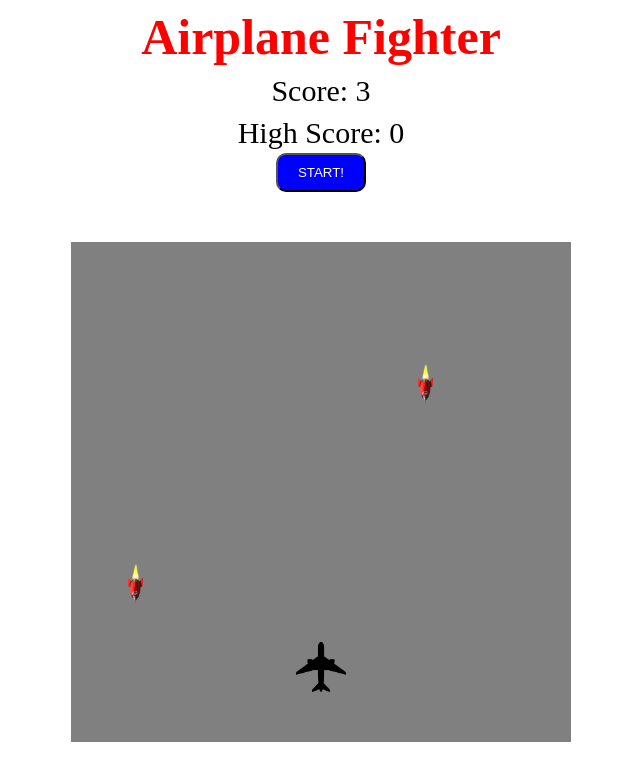
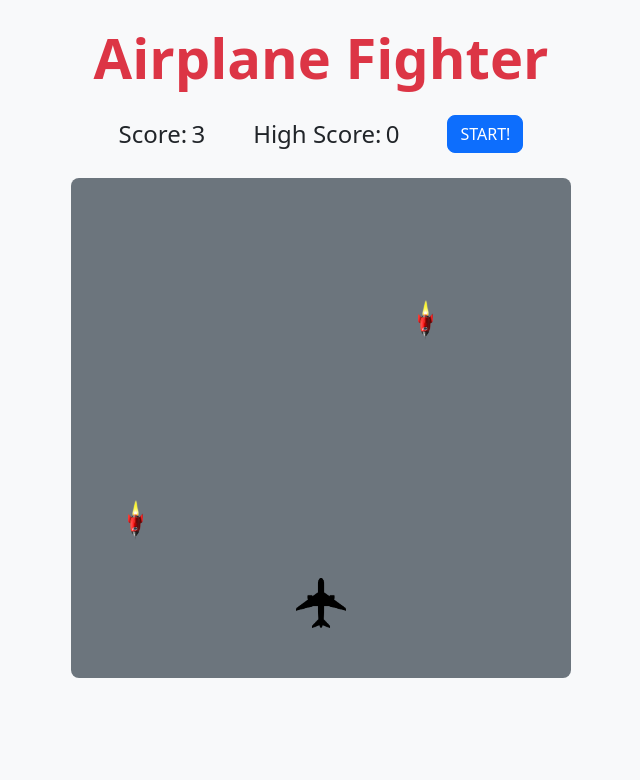
Before and after one commit to CosminMorar/airplane-fighter, a plain HTML site: page index.html in a window 1280 px wide. Both pictures are taken after a click on the button "START!". Shown: the whole page, without its empty margins (319-959 px from the left). Drawn offline with nearby package versions, Linux system fonts and the light colour scheme.

Commit message:
Stylised the game using bootstrap

```diff
--- a/index.html
+++ b/index.html
@@ -3,26 +3,51 @@
   <head>
     <meta charset="utf-8">
     <title>Airplane Fighter</title>
+    <!-- Bootstrap CSS (CDN) -->
+    <link
+      rel="stylesheet"
+      href="https://cdn.jsdelivr.net/npm/bootstrap@5.3.0/dist/css/bootstrap.min.css"
+    >
     <link rel="stylesheet" href="style.css">
     <script src="play.js"></script>
   </head>
-  <body>
-    <div class="game-header">
-      <div class="game-title">
-        Airplane Fighter
+
+  <body class="bg-light">
+    <div class="container my-4">
+
+      <!-- Game Title / Header -->
+      <div class="row text-center">
+        <div class="col">
+          <h1 class="display-4 fw-bold text-danger">Airplane Fighter</h1>
+        </div>
       </div>
-    </div>
-    <div class="game-controls">
-      <div class="score-display">
-        Score:
-        <span class="score">0</span>
+
+      <!-- Scores and Start Button -->
+      <div class="row my-3 align-items-center justify-content-center">
+        <div class="col-auto score-display">
+          <span class="fs-4">Score:</span>
+          <span class="score fs-4">0</span>
+        </div>
+        <div class="col-auto high-score-display ms-4">
+          <span class="fs-4">High Score:</span>
+          <span class="high-score fs-4">0</span>
+        </div>
+        <div class="col-auto">
+          <button
+            type="button"
+            class="start-button btn btn-primary ms-4"
+            onClick="startGame()"
+          >
+            START!
+          </button>
+        </div>
       </div>
-      <div class="high-score-display">
-        High Score:
-        <span class="high-score">0</span>
-      </div>
-      <button type="button" class="start-button" onClick="startGame()">START!</button>
+
+      <!-- Game Board (will be injected/removed dynamically) -->
 
     </div>
+    <script
+      src="https://cdn.jsdelivr.net/npm/bootstrap@5.3.0/dist/js/bootstrap.bundle.min.js"
+    ></script>
   </body>
 </html>
--- a/play.js
+++ b/play.js
@@ -7,20 +7,19 @@ function getRandomInt(min, max) {
 }
 
 function createGameBoard() {
-  document.body.innerHTML += '<div class="game-board"></div>';
-  gameBoard = document.getElementsByClassName("game-board")[0];
+  document.querySelector('.container').innerHTML += '<div class="game-board"></div>';
 }
 
 function createAirplane() {
-  document.getElementsByClassName("game-board")[0].innerHTML += '<img class="airplane" src="airplane-image.png" alt="airplane image missing" style="top: 400px; left: 225px;">';
+  document.getElementsByClassName("game-board")[0].innerHTML +=
+    '<img class="airplane" src="airplane-image.png" alt="airplane image missing" style="top: 400px; left: 225px;">';
 }
 
 function onKeyDown(event) {
   curMovingDir[event.key] = true;
-  console.log(event.key);
 }
 
-function onKeyUp() {
+function onKeyUp(event) {
   curMovingDir[event.key] = false;
 }
 
@@ -49,7 +48,12 @@ function movePlane() {
 function createObstacle() {
   ++obstacleCount;
   let left = getRandomInt(0, 485);
-  document.getElementsByClassName('game-board')[0].innerHTML += '<img class="rocket-obstacle" id="rocket-obstacle-' + obstacleCount + '" src="rocket-obstacle.png" alt="rocket obstacle image missing" style="top: 0px; left: ' + left + 'px;">';
+  document.getElementsByClassName('game-board')[0].innerHTML +=
+    '<img class="rocket-obstacle" id="rocket-obstacle-' +
+    obstacleCount +
+    '" src="rocket-obstacle.png" alt="rocket obstacle image missing" style="top: 0px; left: ' +
+    left +
+    'px;">';
 }
 
 function obstacleHitAirplane(obstacle) {
@@ -72,7 +76,10 @@ function increaseScore() {
 function updateHighScore() {
   let scoreElement = document.getElementsByClassName("score")[0];
   let highScoreElement = document.getElementsByClassName("high-score")[0];
-  highScoreElement.innerHTML = Math.max(parseInt(scoreElement.innerHTML), parseInt(highScoreElement.innerHTML));
+  highScoreElement.innerHTML = Math.max(
+    parseInt(scoreElement.innerHTML),
+    parseInt(highScoreElement.innerHTML)
+  );
 }
 
 function endGame() {
@@ -88,7 +95,7 @@ function moveAllObstacles() {
       if (obstacleHitAirplane(currentObstacle)) {
         endGame();
       }
-      if (parseInt(currentObstacle.style.top) == 500) {
+      if (parseInt(currentObstacle.style.top) >= 500) {
         currentObstacle.remove();
         increaseScore();
       }
@@ -101,7 +108,7 @@ function playGame() {
     return;
   }
   ++time;
-  if (time % 100 == 0) {
+  if (time % 100 === 0) {
     createObstacle();
   }
   moveAllObstacles();
@@ -109,6 +116,7 @@ function playGame() {
 }
 
 function startGame() {
+  // Remove old game board if it exists
   if (document.getElementsByClassName("game-board").length) {
     document.getElementsByClassName("game-board")[0].remove();
     clearInterval(gameSpeed);
--- a/style.css
+++ b/style.css
@@ -1,44 +1,11 @@
-.game-header {
-  font-weight: bold;
-  text-align: center;
-  width: 100%;
-}
-
-.game-title {
-  font-size: 50px;
-  color: red;
-}
-
-.game-controls {
-  font-size: 30px;
-  padding-left: 400px;
-  padding-right: 400px;
-  text-align: center;
-  align-self: center;
-  align-content: center;
-  align-items: center;
-}
-
-.score-display {
-  position: relative;
-  height: 50px;
-  align-content: center;
-}
-
-.start-button {
-  background-color: blue;
-  color: white;
-  padding: 10px 20px 10px 20px;
-  border-radius: 10px;
-}
-
 .game-board {
   position: relative;
   width: 500px;
   height: 500px;
-  margin: auto;
-  margin-top: 50px;
-  background-color: grey;
+  margin: 0 auto;
+  margin-top: 25px;
+  background-color: #6c757d;
+  border-radius: 8px;
 }
 
 .airplane {
@@ -53,3 +20,15 @@
   height: 40px;
   transform: rotate(180deg);
 }
+
+.start-button {
+  border-radius: 8px;
+}
+
+.score-display {
+  font-weight: 500;
+}
+
+.high-score-display {
+  font-weight: 500;
+}
```
